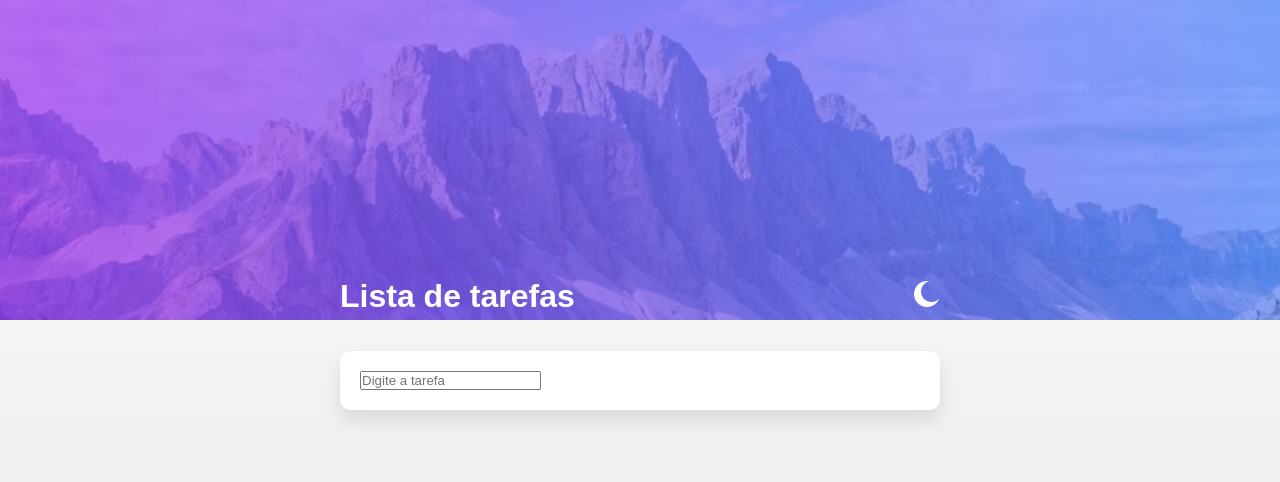
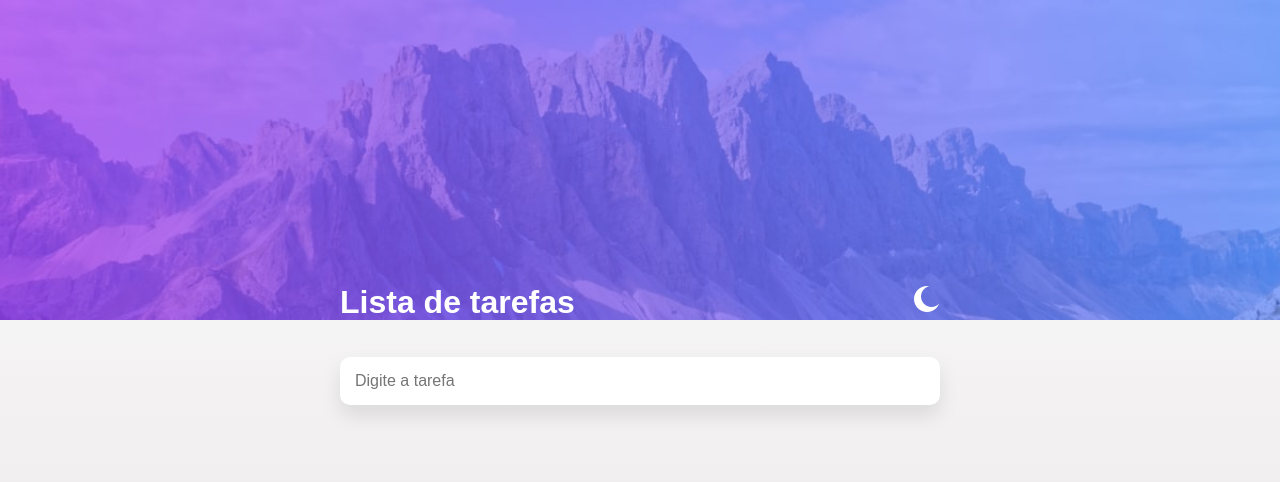
Before and after one commit to gleicekelly13/Lista-de-tarefas, a plain HTML site: page index.html in a window 1280 px wide. Drawn offline with Linux system fonts and the light colour scheme.

Commit message:
Criação e estilização da section criar-tarefa

```diff
--- a/assets/css/style.css
+++ b/assets/css/style.css
@@ -50,14 +50,23 @@ h1 {
     cursor: pointer;
 }
 
-main {
+.criar-tarefa {
     background-color: #fff;
     width: 100%;
     max-width: 600px;
-    padding: 20px;
+    padding: 10px;
     border-radius: 10px;
     box-shadow: 0px 10px 20px rgba(0, 0, 0, 0.1);
     z-index: 1;
     position: relative;
     bottom: 3rem;
 }
+
+.input-tarefa input {
+    width: 100%;
+    padding: 5px;
+    border: none;
+    /*border-bottom: 2px solid #f1eeee; */
+    font-size: 1rem;
+    outline: none;
+}
--- a/index.html
+++ b/index.html
@@ -15,10 +15,16 @@
         </div>
     </header>
 
-    <main>
+    <section class="criar-tarefa">
         <div class="input-tarefa">
             <input type="text" placeholder="Digite a tarefa">
         </div>
+    </section>
+
+    <main>
+    <!--<div class="input-tarefa">
+            <input type="text" placeholder="Digite a tarefa">
+        </div>-->
 
 
         <ul class="lista-tarefa"></ul>
```
